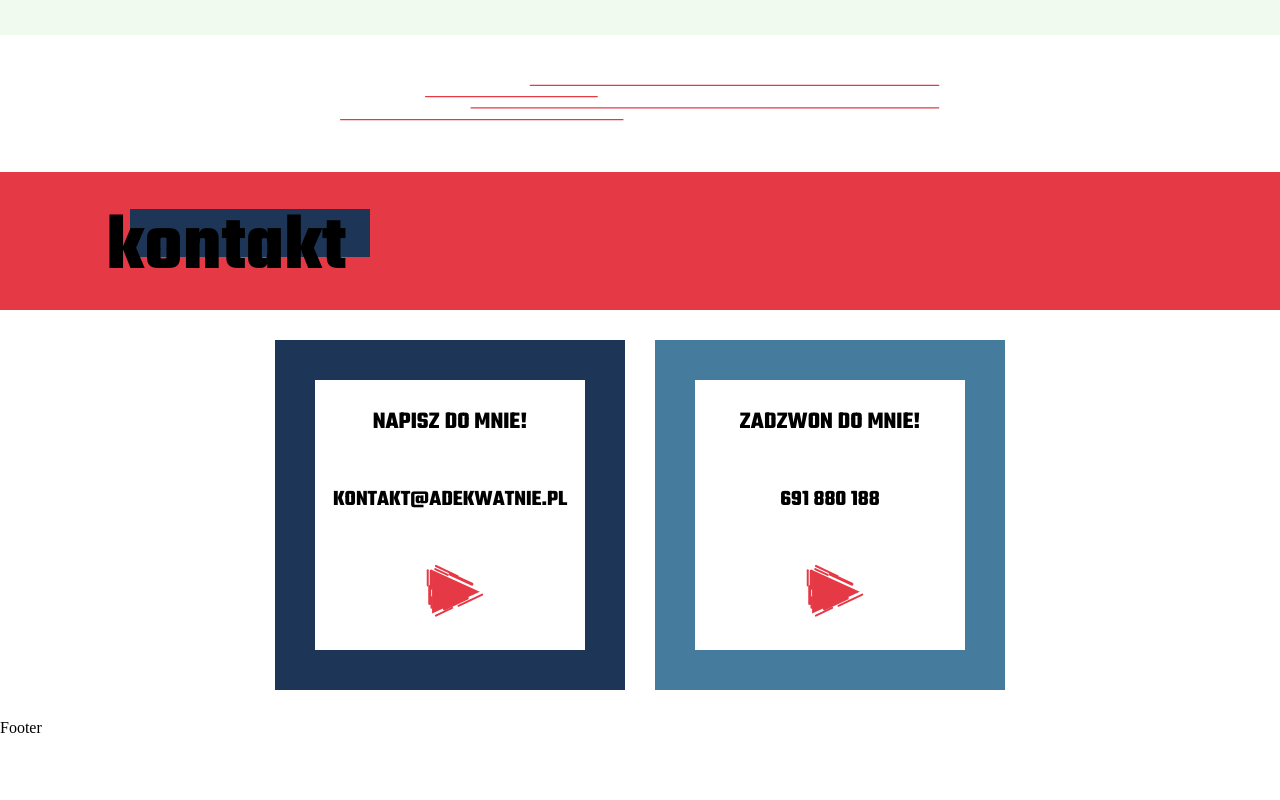
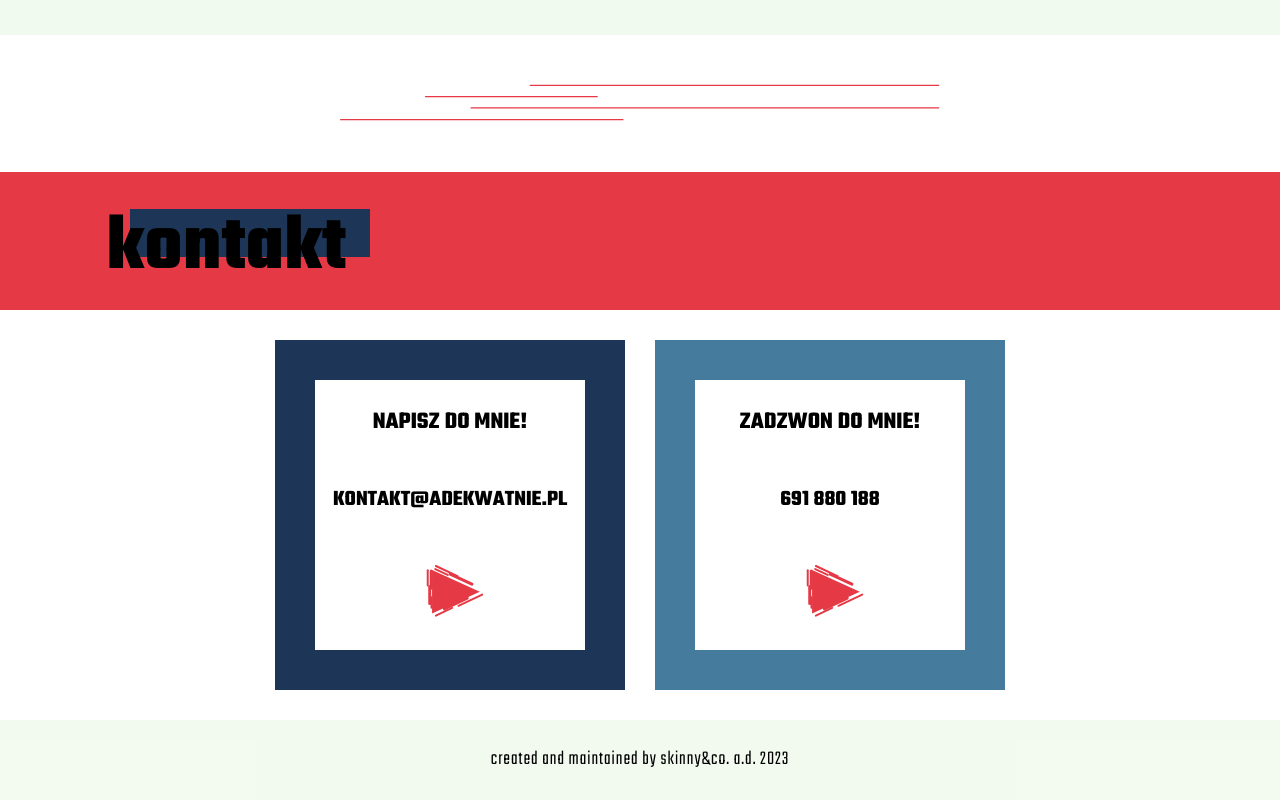
Before and after one commit to rodzinnie/adekwatnie, a React (Vite) app: page / in a window 1280 px wide. Shown: the part 5609-6409 px from the top of the page. Before the commit the page ends 6345 px from the top, so only its background shows below. Built offline with nearby package versions, Linux system fonts and the light colour scheme.

Commit message:
Footer MVP

```diff
--- a/src/components/layout/Footer/index.jsx
+++ b/src/components/layout/Footer/index.jsx
@@ -2,7 +2,11 @@ import styles from './index.module.scss'
 
 function Footer() {
   return (
-    <div className={styles.root}>Footer</div>
+    <div className={styles.root}>
+      <a href="https://aggieskorska.co.uk" className={styles.link}>
+        created and maintained by skinny&co. a.d. 2023
+      </a>
+    </div>
   )
 }
 
--- a/src/components/layout/Footer/index.module.css
+++ b/src/components/layout/Footer/index.module.css
@@ -1 +1,30 @@
-/*# sourceMappingURL=index.module.css.map */
+/* FONTS */
+@import url("https://fonts.googleapis.com/css2?family=Oswald:wght@200;300;400;500;600;700&family=Teko:wght@300;400;500;600;700&display=swap");
+/* FONT COLORS */
+/* BACKGROUND COLORS */
+/* HEIGHTS */
+/* WIDTHS */
+/* MARGINS */
+/** 12 division grid,
+*   for multiples use calc($var*[const])
+*/
+/* ALWAYS USE max-width starting from xl down*/
+/* BREAKPOINTS */
+.root {
+  background-color: rgba(241, 250, 238, 0.8862745098);
+  padding: 30px;
+  text-align: center;
+}
+
+.link {
+  text-decoration: none;
+  color: black;
+  font-family: "Teko", sans-serif;
+  font-weight: 100;
+  letter-spacing: 1px;
+  font-size: 20px;
+}
+
+.link:hover {
+  color: #1d3557;
+}/*# sourceMappingURL=index.module.css.map */
--- a/src/components/layout/Footer/index.module.scss
+++ b/src/components/layout/Footer/index.module.scss
@@ -0,0 +1,19 @@
+@import '../../../settings.scss';
+.root{
+  background-color: $bgLightContainer;
+  padding: 30px;
+  text-align: center;
+}
+
+.link{
+  text-decoration: none;
+  color: black;
+  font-family: $main-font-heading;
+  font-weight: 100;
+  letter-spacing: 1px;
+  font-size: 20px;
+}
+
+.link:hover{
+  color: $bgDarkBlue;
+}
```
Also changed, not shown: 1 other file (tests, documents, lock files or other folders).
